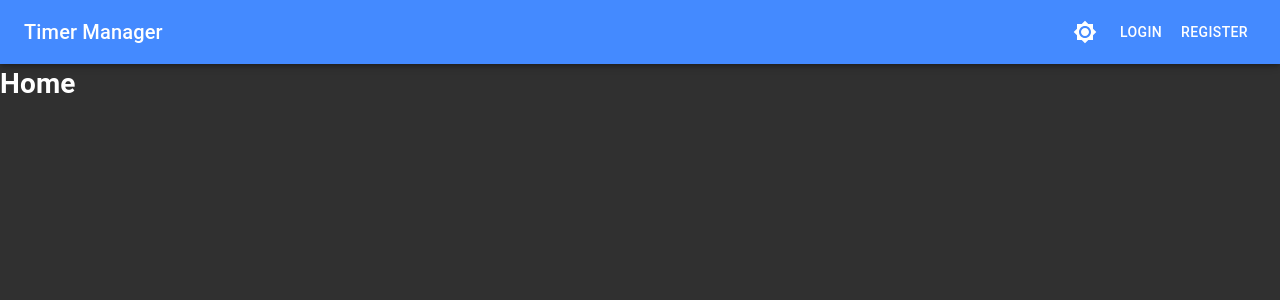
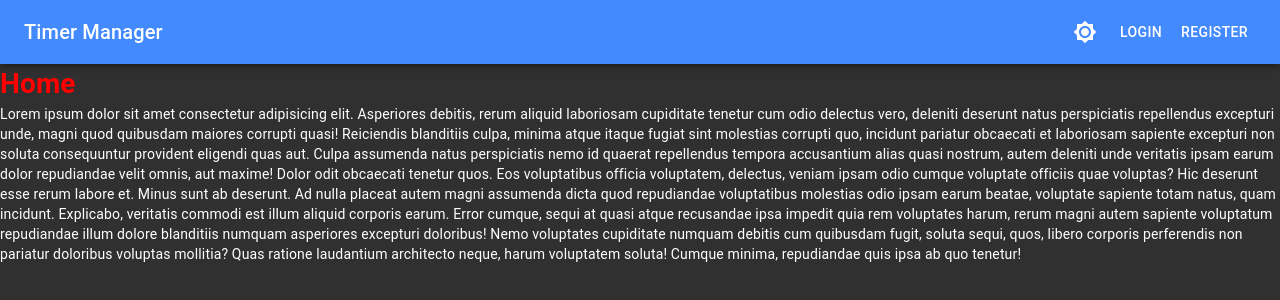
Before and after one commit to kubahrom/timer-manager, a React (Create React App) app: page / in a window 1280 px wide. Shown: the top 300 px of the page. Built offline with nearby package versions, Linux system fonts and the light colour scheme; no server answers.

Commit message:
userinfo save in store

```diff
--- a/src/components/Home/Home.js
+++ b/src/components/Home/Home.js
@@ -3,7 +3,32 @@ import React from 'react';
 const Home = () => {
   return (
     <div>
-      <h1>Home</h1>
+      <h1 style={{ color: 'red' }}>Home</h1>
+      <p>
+        Lorem ipsum dolor sit amet consectetur adipisicing elit. Asperiores
+        debitis, rerum aliquid laboriosam cupiditate tenetur cum odio delectus
+        vero, deleniti deserunt natus perspiciatis repellendus excepturi unde,
+        magni quod quibusdam maiores corrupti quasi! Reiciendis blanditiis
+        culpa, minima atque itaque fugiat sint molestias corrupti quo, incidunt
+        pariatur obcaecati et laboriosam sapiente excepturi non soluta
+        consequuntur provident eligendi quas aut. Culpa assumenda natus
+        perspiciatis nemo id quaerat repellendus tempora accusantium alias quasi
+        nostrum, autem deleniti unde veritatis ipsam earum dolor repudiandae
+        velit omnis, aut maxime! Dolor odit obcaecati tenetur quos. Eos
+        voluptatibus officia voluptatem, delectus, veniam ipsam odio cumque
+        voluptate officiis quae voluptas? Hic deserunt esse rerum labore et.
+        Minus sunt ab deserunt. Ad nulla placeat autem magni assumenda dicta
+        quod repudiandae voluptatibus molestias odio ipsam earum beatae,
+        voluptate sapiente totam natus, quam incidunt. Explicabo, veritatis
+        commodi est illum aliquid corporis earum. Error cumque, sequi at quasi
+        atque recusandae ipsa impedit quia rem voluptates harum, rerum magni
+        autem sapiente voluptatum repudiandae illum dolore blanditiis numquam
+        asperiores excepturi doloribus! Nemo voluptates cupiditate numquam
+        debitis cum quibusdam fugit, soluta sequi, quos, libero corporis
+        perferendis non pariatur doloribus voluptas mollitia? Quas ratione
+        laudantium architecto neque, harum voluptatem soluta! Cumque minima,
+        repudiandae quis ipsa ab quo tenetur!
+      </p>
     </div>
   );
 };
--- a/src/components/shared/Layout/Layout.js
+++ b/src/components/shared/Layout/Layout.js
@@ -1,7 +1,7 @@
 import React from 'react';
 import clsx from 'clsx';
 import Navbar from '../../Shared/Navbar/Navbar';
-import { Switch, Route, Redirect } from 'react-router-dom';
+import { Switch, Route, Redirect, useLocation } from 'react-router-dom';
 import Register from '../../Register/Register';
 import Login from '../../Login/Login';
 import Custom404 from '../../404/Custom404';
@@ -14,13 +14,13 @@ import { makeStyles } from '@material-ui/core';
 const useStyles = makeStyles(theme => ({
   contentWrapper: {
     paddingTop: 56,
-    [theme.breakpoints.up('sm')]: {
+    [theme.breakpoints.up('xs')]: {
       paddingTop: 64,
     },
   },
   contentWrapperLogged: {
-    paddingLeft: 57,
-    [theme.breakpoints.down('sm')]: {
+    paddingLeft: 58,
+    [theme.breakpoints.down('xs')]: {
       paddingLeft: 0,
     },
   },
@@ -28,6 +28,7 @@ const useStyles = makeStyles(theme => ({
 
 const Layout = () => {
   const { loggedIn } = useSelector(state => state.user);
+  const { pathname } = useLocation();
   const classes = useStyles();
   return (
     <>
@@ -38,18 +39,18 @@ const Layout = () => {
         })}
       >
         <Switch>
+          <Route path="/" exact component={Home} />
           <Route path="/dashboard" component={Dashboard} />
-          {loggedIn ? (
+          {loggedIn && pathname === '/register' ? (
             <Redirect to="/" />
           ) : (
             <Route path="/register" component={Register} />
           )}
-          {loggedIn ? (
+          {loggedIn && pathname === '/login' ? (
             <Redirect to="/" />
           ) : (
             <Route path="/login" component={Login} />
           )}
-          <Route path="/" exact component={Home} />
           <Route component={Custom404} />
         </Switch>
       </div>
--- a/src/components/shared/Navbar/MainMenu/MainMenu.js
+++ b/src/components/shared/Navbar/MainMenu/MainMenu.js
@@ -46,6 +46,7 @@ const useStyles = makeStyles(theme => ({
 
 const MainMenu = ({ loggedIn }) => {
   const darkTheme = useSelector(state => state.theme.darkTheme);
+  const { firstName, lastName } = useSelector(state => state.user.user);
   const [openUserSettings, setOpenUserSettings] = useState(false);
   const classes = useStyles();
   const dispatch = useDispatch();
@@ -100,7 +101,9 @@ const MainMenu = ({ loggedIn }) => {
             aria-haspopup="true"
             onClick={() => setOpenUserSettings(!openUserSettings)}
           >
-            <span className={classes.userInfo}>Josh Wiliams</span>
+            <span className={classes.userInfo}>
+              {firstName} {lastName}
+            </span>
             <AccountCircle />
             {openUserSettings ? <ExpandLess /> : <ExpandMore />}
           </Button>
--- a/src/components/shared/Navbar/Sidebar/Sidebar.js
+++ b/src/components/shared/Navbar/Sidebar/Sidebar.js
@@ -35,8 +35,11 @@ const useStyles = makeStyles(theme => ({
     }),
     overflowX: 'hidden',
     width: 0,
-    [theme.breakpoints.up('md')]: {
+    [theme.breakpoints.up('sm')]: {
       width: theme.spacing(7) + 1,
+    },
+    [theme.breakpoints.down('sm')]: {
+      borderRight: 0,
     },
   },
   toolbar: {
--- a/src/redux/actions/userActions.js
+++ b/src/redux/actions/userActions.js
@@ -31,7 +31,19 @@ export const resetUserError = () => ({ type: RESET_USER_ERROR });
 export const setInitialUser = () => dispatch => {
   firebase.auth().onAuthStateChanged(user => {
     if (user) {
-      dispatch(initSetUser(user.uid));
+      //TODO______________________________________________________
+      firebase
+        .firestore()
+        .collection('users')
+        .doc(user.uid)
+        .get()
+        .then(userData => {
+          if (userData.data() !== undefined) {
+            dispatch(initSetUser({ ...userData.data(), email: user.email }));
+          } else {
+            dispatch(initSetNotUser());
+          }
+        });
     } else {
       dispatch(initSetNotUser());
     }
@@ -50,7 +62,14 @@ export const signupUser = userInfo => async dispatch => {
       firstName: userInfo.firstName,
       lastName: userInfo.lastName,
     });
-    await dispatch(setUser(data.user.uid));
+    await dispatch(
+      setUser({
+        email: userInfo.email,
+        uid: data.user.uid,
+        firstName: userInfo.firstName,
+        lastName: userInfo.lastName,
+      })
+    );
   } catch (err) {
     switch (err.code) {
       case 'auth/email-already-in-use':
@@ -71,10 +90,12 @@ export const signupUser = userInfo => async dispatch => {
 // Login user to database
 export const loginUser = userInfo => async dispatch => {
   try {
-    const data = await firebase
+    //const data =
+    await firebase
       .auth()
       .signInWithEmailAndPassword(userInfo.email, userInfo.password);
-    await dispatch(setUser(data.user.uid));
+    //This will call rerender which cause initSetUser action
+    // await dispatch(setUser(data.user.uid));
   } catch (err) {
     switch (err.code) {
       case 'auth/user-not-found':
--- a/src/redux/reducers/userReducer.js
+++ b/src/redux/reducers/userReducer.js
@@ -9,7 +9,7 @@ import {
 
 const initialState = {
   loggedIn: false,
-  userId: {},
+  user: {},
   errorMessage: {},
   initUserLoad: true,
 };
@@ -20,14 +20,14 @@ const userReducer = (state = initialState, action) => {
       return {
         ...state,
         loggedIn: true,
-        userId: action.payload,
+        user: action.payload,
         errorMessage: {},
       };
     case LOG_OUT:
       return {
         ...state,
         loggedIn: false,
-        userId: {},
+        user: {},
         errorMessage: {},
       };
     case USER_ERROR:
@@ -39,7 +39,7 @@ const userReducer = (state = initialState, action) => {
       return {
         ...state,
         loggedIn: true,
-        userId: action.payload,
+        user: action.payload,
         errorMessage: {},
         initUserLoad: false,
       };
```
